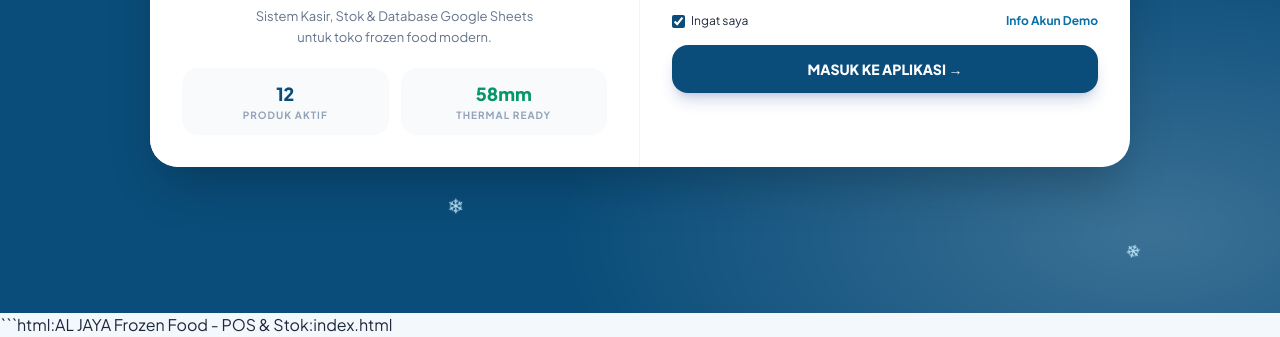
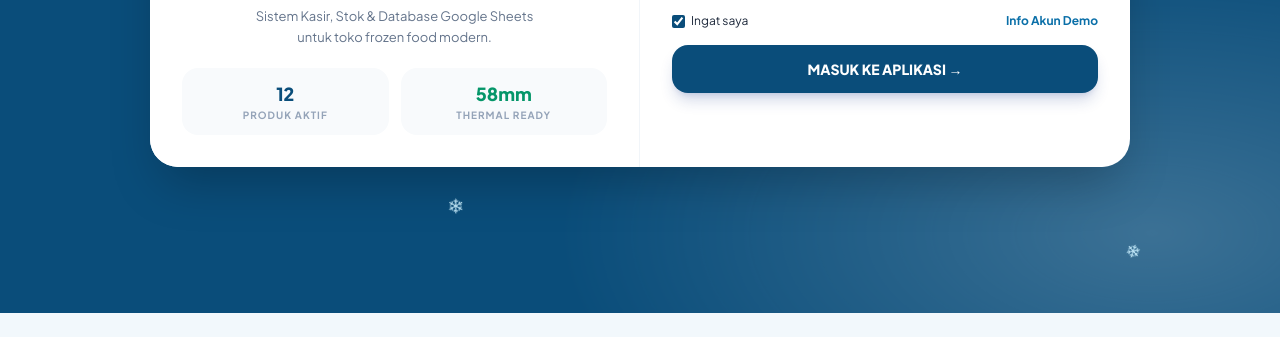
Before and after one commit to GreenIT87/aljaya-frozen-food, a plain HTML site: page index.html in a window 1280 px wide. Shown: the part 487-824 px from the top of the page. After the commit the page ends 800 px from the top, so only its background shows below. Drawn offline with nearby package versions, Linux system fonts and the light colour scheme.

Commit message:
Fix HTML structure and add missing newline

````diff
--- a/index.html
+++ b/index.html
@@ -676,7 +676,7 @@ input:focus,select:focus,textarea:focus{outline:2px solid #2A9AC6;outline-offset
 <!-- HIDDEN PRINT AREA -->
 <div id="printArea"></div>
 
-```html:AL JAYA Frozen Food - POS & Stok:index.html
+
 <script>
 // ================= DEFAULT CONSTANTS (DEFINED FIRST) =================
 const DEFAULT_PRODUCTS = [
````
